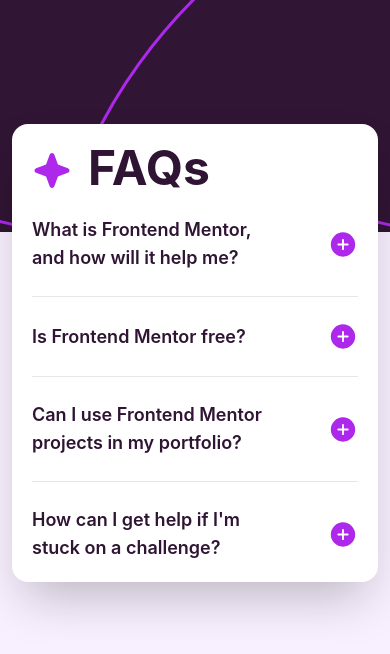
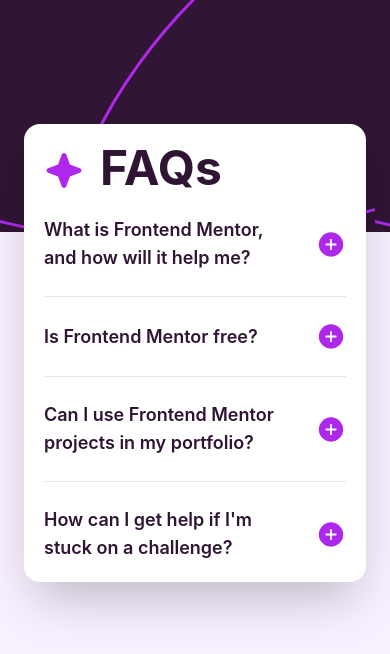
Before and after one commit to JosueLugaro/faq-accordion-frontend-mentor, a React (Create React App) app: page / in a window 390 px wide. Shown: the top 654 px of the page. Built offline with nearby package versions, Linux system fonts and the light colour scheme.

Commit message:
Added media queries to Card margin

```diff
--- a/src/components/Card.js
+++ b/src/components/Card.js
@@ -6,7 +6,7 @@
   const FAQS = useFAQS()
 
   return (
-    <div className="bg-white p-5 rounded-2xl shadow-2xl">
+    <div className="bg-white p-5 rounded-2xl shadow-2xl mx-3 sm:mx-auto">
       <Header text={header}/>
       <div className="mt-6">
         {
```
